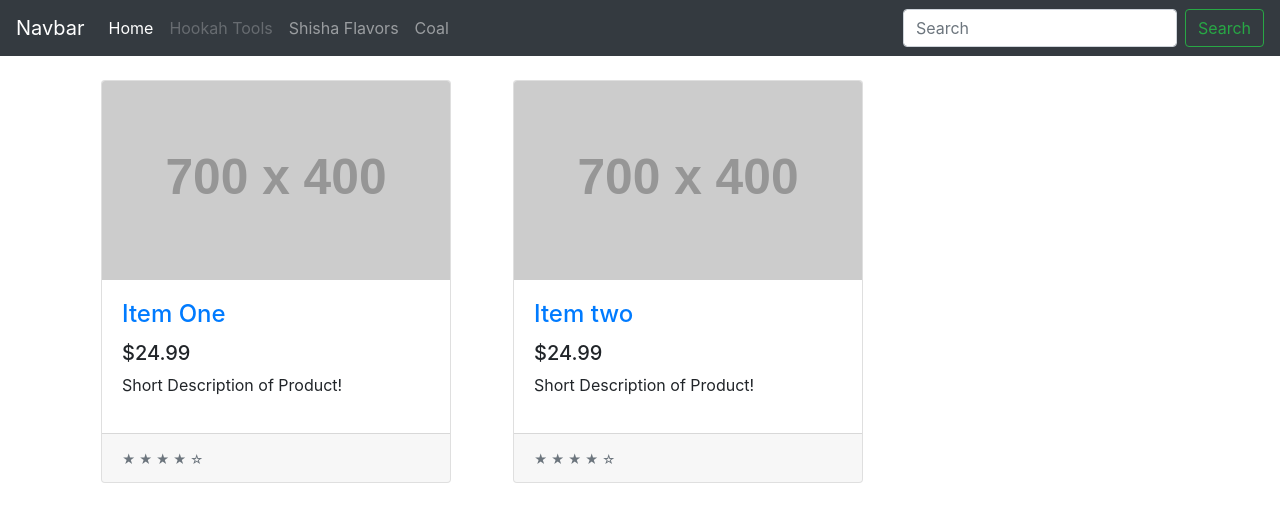
After one commit to sallyalrawi/anotherProject, a web app: file public/layouts/hookah.html in a window 1280 px wide. The commit adds this page. Shown: the top 522 px of the page. Run offline with its HTML, style and script files only (its server is not run), Linux system fonts and the light colour scheme; grey boxes labelled with a size stand in for pictures from a placeholder-image service; some libraries are stand-ins or nearby versions.

Commit message:
working commit

```diff
--- a/config/config.json
+++ b/config/config.json
@@ -1,9 +1,10 @@
 {
   "development": {
     "username": "root",
-    "password": null,
-    "database": "exampledb",
+    "password": "Tinker1224",
+    "database": "hookahZon_db",
     "host": "localhost",
+    "port": 3306,
     "dialect": "mysql"
   },
   "test": {
--- a/views/index.html
+++ b/public/layouts/home.html
@@ -94,6 +94,10 @@
                     </a>
                 </div>
             </div>
+
+            <!-- end carousel -->
+
+
             <div class="row">
                 <div class="col-lg-4 col-md-6 mb-4">
                     <div class="card h-100 mt-3">
--- /dev/null
+++ b/public/layouts/hookah.html
@@ -0,0 +1,98 @@
+<!-- // head will be removed after testing, belongs in main.handlebars// -->
+
+<!doctype html>
+<html lang="en">
+
+<head>
+    <!-- Required meta tags -->
+    <meta charset="utf-8">
+    <meta name="viewport" content="width=device-width, initial-scale=1, shrink-to-fit=no">
+
+    <!-- Bootstrap CSS -->
+    <link rel="stylesheet" href="https://stackpath.bootstrapcdn.com/bootstrap/4.3.1/css/bootstrap.min.css"
+        integrity="sha384-ggOyR0iXCbMQv3Xipma34MD+dH/1fQ784/j6cY/iJTQUOhcWr7x9JvoRxT2MZw1T" crossorigin="anonymous">
+
+    <title>hookahZon</title>
+</head>
+<!-- //head will be removed after testing, belongs in main.handlebars// -->
+
+<body>
+    <!-- Nav Bar -->
+    <nav class="navbar navbar-expand-lg navbar-dark bg-dark fixed-top">
+        <a class="navbar-brand" href="#">Navbar</a>
+        <button class="navbar-toggler" type="button" data-toggle="collapse" data-target="#navbarSupportedContent"
+            aria-controls="navbarSupportedContent" aria-expanded="false" aria-label="Toggle navigation">
+            <span class="navbar-toggler-icon"></span>
+        </button>
+
+        <div class="collapse navbar-collapse" id="navbarSupportedContent">
+            <ul class="navbar-nav mr-auto">
+                <li class="nav-item active">
+                    <a class="nav-link" href="#">Home <span class="sr-only">(current)</span></a>
+                </li>
+                <li class="nav-item">
+                    <a class="nav-link disabled" href="#">Hookah Tools</a>
+                </li>
+                <li class="nav-item">
+                    <a class="nav-link" href="#">Shisha Flavors</a>
+                </li>
+                <li class="nav-item">
+                    <a class="nav-link" href="#">Coal</a>
+                </li>
+
+            </ul>
+            <form class="form-inline my-2 my-lg-0">
+                <input class="form-control mr-sm-2" type="search" placeholder="Search" aria-label="Search">
+                <button class="btn btn-outline-success my-2 my-sm-0" type="submit">Search</button>
+            </form>
+        </div>
+    </nav>
+    <div class="container mt-5">
+        <div class="row">
+            <div class="col-lg-4 col-md-6 m-3">
+                <div class="card h-100 mt-3">
+                    <a href="#"><img class="card-img-top" src="http://placehold.it/700x400" alt=""></a>
+                    <div class="card-body">
+                        <h4 class="card-title">
+                            <a href="#">Item One</a>
+                        </h4>
+                        <h5>$24.99</h5>
+                        <p class="card-text">Short Description of Product!</p>
+                    </div>
+                    <div class="card-footer">
+                        <small class="text-muted">★ ★ ★ ★ ☆</small>
+                    </div>
+                </div>
+            </div>
+
+            <div class="col-lg-4 col-md-6 m-3">
+                <div class="card h-100 mt-3">
+                    <a href="#"><img class="card-img-top" src="http://placehold.it/700x400" alt=""></a>
+                    <div class="card-body">
+                        <h4 class="card-title">
+                            <a href="#">Item two</a>
+                        </h4>
+                        <h5>$24.99</h5>
+                        <p class="card-text">Short Description of Product!</p>
+                    </div>
+                    <div class="card-footer">
+                        <small class="text-muted">★ ★ ★ ★ ☆</small>
+                    </div>
+                </div>
+            </div>
+        </div>
+    </div>
+
+
+    <!-- Optional JavaScript -->
+    <!-- jQuery first, then Popper.js, then Bootstrap JS -->
+    <script src="https://code.jquery.com/jquery-3.3.1.slim.min.js"
+        integrity="sha384-q8i/X+965DzO0rT7abK41JStQIAqVgRVzpbzo5smXKp4YfRvH+8abtTE1Pi6jizo"
+        crossorigin="anonymous"></script>
+    <script src="https://cdnjs.cloudflare.com/ajax/libs/popper.js/1.14.7/umd/popper.min.js"
+        integrity="sha384-UO2eT0CpHqdSJQ6hJty5KVphtPhzWj9WO1clHTMGa3JDZwrnQq4sF86dIHNDz0W1"
+        crossorigin="anonymous"></script>
+    <script src="https://stackpath.bootstrapcdn.com/bootstrap/4.3.1/js/bootstrap.min.js"
+        integrity="sha384-JjSmVgyd0p3pXB1rRibZUAYoIIy6OrQ6VrjIEaFf/nJGzIxFDsf4x0xIM+B07jRM"
+        crossorigin="anonymous"></script>
+</body>
--- a/server.js
+++ b/server.js
@@ -1,29 +1,17 @@
-require("dotenv").config();
 var express = require("express");
-var exphbs = require("express-handlebars");
 
 var db = require("./models");
 
 var app = express();
-var PORT = process.env.PORT || 3000;
+var PORT = process.env.PORT || 8080;
 
 // Middleware
 app.use(express.urlencoded({ extended: false }));
 app.use(express.json());
 app.use(express.static("public"));
 
-// Handlebars
-app.engine(
-  "handlebars",
-  exphbs({
-    defaultLayout: "main"
-  })
-);
-app.set("view engine", "handlebars");
-
 // Routes
 require("./routes/apiRoutes")(app);
-require("./routes/htmlRoutes")(app);
 
 var syncOptions = { force: false };
 
```
Also changed, not shown: views/404.handlebars (deleted, +0 -8 lines), views/example.handlebars (deleted, +0 -19 lines), views/layouts/main.handlebars (deleted, +0 -35 lines), views/hookah.handlebars (deleted), 1 other file.
